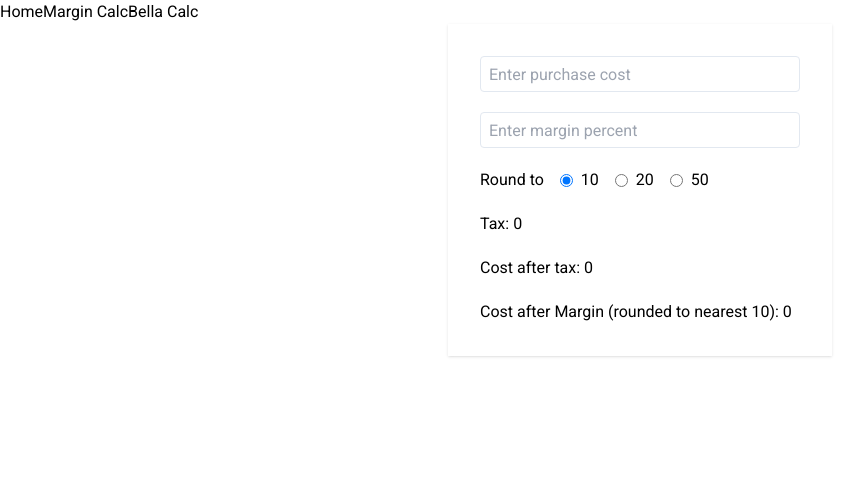
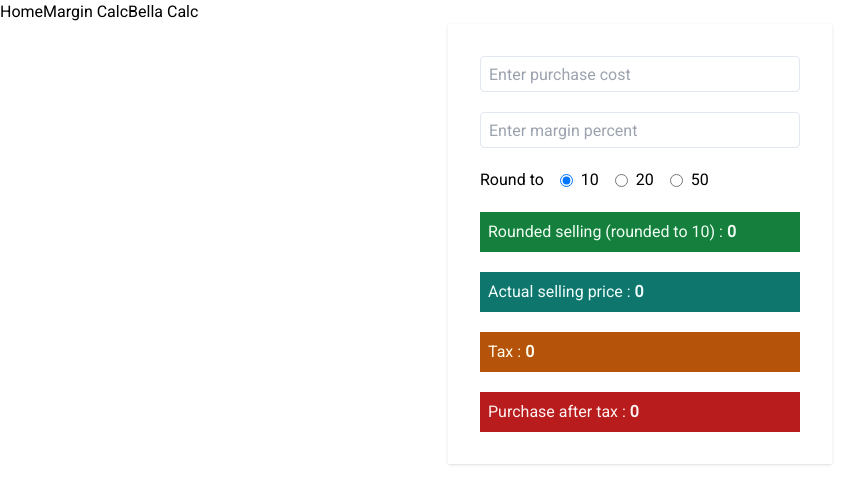
Before and after one commit to sonujaiswar/projectone, a Next.js app: page /bella in a window 1280 px wide. Shown: the top 504 px of the page, without its empty margins (0-862 px from the left). Built offline with nearby package versions, Linux system fonts and the light colour scheme.

Commit message:
update with css applied

```diff
--- a/src/app/bella/page.tsx
+++ b/src/app/bella/page.tsx
@@ -78,11 +78,20 @@ export default function Calculate() {
           </div>
 
           {/* Display Results */}
-          <p>Tax: {calTax}</p>
-          <p>Cost after tax: {costAfterTax}</p>
-          <p>
-            Cost after Margin (rounded to nearest {rounding}):{" "}
-            {roundedCostAfterMargin}
+          <p className="text-green-50 bg-green-700 p-2">
+            Rounded selling (rounded to {rounding}) :{" "}
+            <strong> {roundedCostAfterMargin}</strong>
+          </p>
+
+          <p className="text-teal-50 bg-teal-700 p-2">
+            Actual selling price : <strong>{costAfterMargin}</strong>
+          </p>
+
+          <p className="text-amber-50 bg-amber-700 p-2">
+            Tax : <strong> {calTax}</strong>
+          </p>
+          <p className="text-red-50 bg-red-700 p-2">
+            Purchase after tax : <strong>{costAfterTax}</strong>
           </p>
         </div>
       </div>
```
